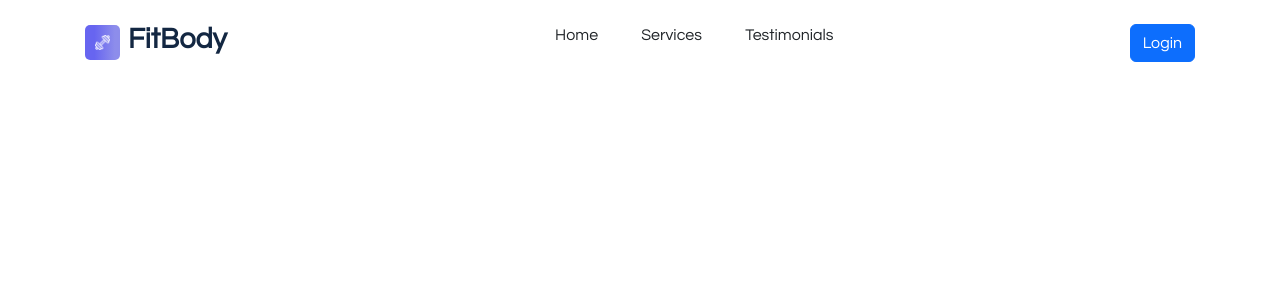
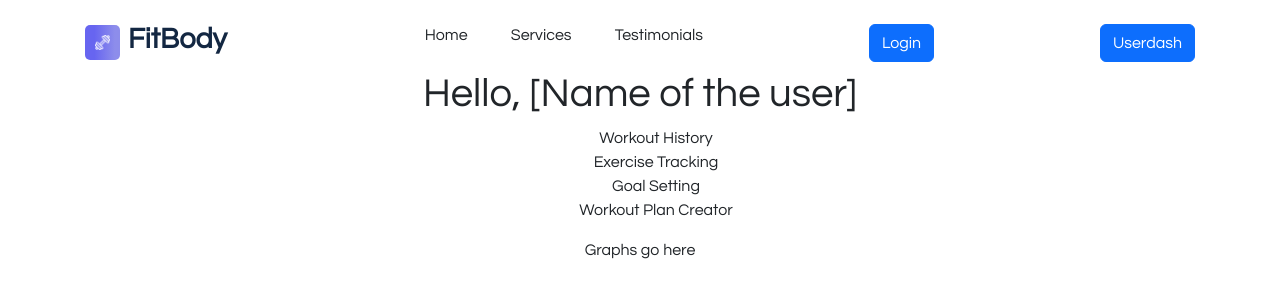
Before and after one commit to CHaitanya1339/front1, a React (Create React App) app: page /Userdash in a window 1280 px wide. Shown: the top 300 px of the page. Built offline with nearby package versions, Linux system fonts and the light colour scheme.

Commit message:
bro remove the header when you click dashboard

```diff
--- a/package.json
+++ b/package.json
@@ -9,7 +9,9 @@
     "aos": "^3.0.0-beta.6",
     "axios": "^1.4.0",
     "bootstrap": "^5.3.0-alpha3",
+    "chart.js": "^4.3.0",
     "react": "^18.2.0",
+    "react-chartjs-2": "^5.2.0",
     "react-dom": "^18.2.0",
     "react-router-dom": "^6.11.1",
     "react-scripts": "5.0.1",
--- a/src/App.js
+++ b/src/App.js
@@ -1,4 +1,3 @@
-
 import './App.css';
 import Header from './layout/Header';
 import '../node_modules/bootstrap/dist/css/bootstrap.min.css';
@@ -6,19 +5,28 @@ import { BrowserRouter as Router, Routes, Route } from "react-router-dom";
 import Register from "./users/Register";
 import Login from './users/Login';
 import Dashboard from './pages/Dashboard';
+import Userdash from './pages/Userdash';
+import History from './pages/History';
+import Tracking from './pages/Tracking';
+import Setting from './pages/Setting';
+import Creator from './pages/Creator';
 
 function App() {
   return (
     <div className="App">
       <Router>
-      <Header/>
-      <Routes>
-        <Route exact path='/' element={<Dashboard/>}/>
-        <Route exact path='/Login' element={<Login/>}/>
-        <Route exact path='/Register' element={<Register/>}/>
-        <Route exact path='/Dashboard' element={<Dashboard/>}/>
-
-      </Routes>
+        <Header />
+        <Routes>
+          <Route exact path='/' element={<Dashboard />} />
+          <Route exact path='/Login' element={<Login />} />
+          <Route exact path='/Register' element={<Register />} />
+          <Route exact path='/Dashboard' element={<Dashboard />} />
+          <Route exact path='/Userdash' element={<Userdash />} />
+          <Route exact path='/workout-history' element={<History />} />
+          <Route exact path='/exercise-tracking' element={<Tracking />} />
+          <Route exact path='/goal-setting' element={<Setting />} />
+          <Route exact path='/workout-plan-creator' element={<Creator />} />
+        </Routes>
       </Router>
     </div>
   );
--- a/src/layout/Header.js
+++ b/src/layout/Header.js
@@ -86,6 +86,12 @@ const Header = () => {
               <i class='ri-menu-line'></i>
             </span>
           </div>
+          <div className='nav_right'>
+            <Link className='btn btn-primary' to='/Userdash'>Userdash</Link>
+            <span className='mobile_menu'>
+              <i class='ri-menu-line'></i>
+            </span>
+          </div>
         </div>
       </div>
     </header>
--- /dev/null
+++ b/src/pages/Creator.js
@@ -0,0 +1,9 @@
+import React from 'react'
+
+const Creator = () => {
+  return (
+    <div>Creator</div>
+  )
+}
+
+export default Creator
--- /dev/null
+++ b/src/pages/History.js
@@ -0,0 +1,9 @@
+import React from 'react'
+
+const history = () => {
+  return (
+    <div>history</div>
+  )
+}
+
+export default history
--- /dev/null
+++ b/src/pages/Setting.js
@@ -0,0 +1,9 @@
+import React from 'react'
+
+const Setting = () => {
+  return (
+    <div>Setting</div>
+  )
+}
+
+export default Setting
--- /dev/null
+++ b/src/pages/Tracking.js
@@ -0,0 +1,9 @@
+import React from 'react'
+
+const Tracking = () => {
+  return (
+    <div>Tracking</div>
+  )
+}
+
+export default Tracking
--- /dev/null
+++ b/src/pages/Userdash.js
@@ -0,0 +1,21 @@
+import React from 'react';
+import { Link } from 'react-router-dom';
+
+function Userdash() {
+  return (
+    <div>
+      <h1>Hello, [Name of the user]</h1>
+      <nav>
+        <ul>
+          <li><Link to="/workout-history">Workout History</Link></li>
+          <li><Link to="/exercise-tracking">Exercise Tracking</Link></li>
+          <li><Link to="/goal-setting">Goal Setting</Link></li>
+          <li><Link to="/workout-plan-creator">Workout Plan Creator</Link></li>
+        </ul>
+      </nav>
+      <p>Graphs go here</p>
+    </div>
+  );
+}
+
+export default Userdash;
```
Also changed, not shown: 1 other file (tests, documents, lock files or other folders).
